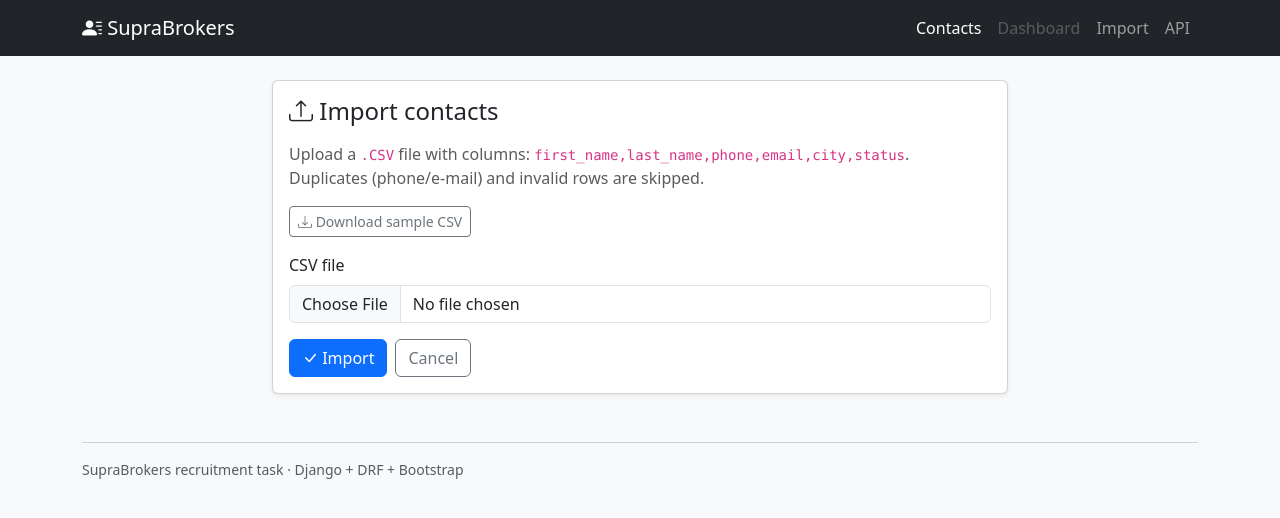
After one commit to BodzioES/SupraBrokers-RecruTask, a Django app: page /import/ in a window 1280 px wide. The commit adds this page. Shown: the top 518 px of the page. Run offline with Django 5.2, Linux system fonts and the light colour scheme.

Commit message:
Implement CSV import with sample file
- Import form with CSV validation and 2MB limit
- Service parsing utf-8-sig, skipping duplicates and invalid rows
- Import view with added/skipped report and sample CSV
Refs #6

```diff
--- a/contacts/forms.py
+++ b/contacts/forms.py
@@ -1,6 +1,23 @@
 from django import forms
+from django.core.exceptions import ValidationError
 
 from .models import Contact
+
+
+class ContactImportForm(forms.Form):
+    """Upload a .CSV file with contacts."""
+
+    file = forms.FileField(
+        widget=forms.ClearableFileInput(attrs={'class': 'form-control', 'accept': '.csv'})
+    )
+
+    def clean_file(self):
+        uploaded = self.cleaned_data['file']
+        if not uploaded.name.lower().endswith('.csv'):
+            raise ValidationError('Only .CSV files are allowed.')
+        if uploaded.size > 2 * 1024 * 1024:
+            raise ValidationError('File is too large (max 2 MB).')
+        return uploaded
 
 
 class ContactForm(forms.ModelForm):
--- /dev/null
+++ b/contacts/services.py
@@ -0,0 +1,60 @@
+import csv
+import io
+
+from django.core.exceptions import ValidationError
+from django.db import IntegrityError
+
+from .models import Contact, ContactStatus, normalize_phone
+
+REQUIRED_COLUMNS = {'first_name', 'last_name', 'phone', 'email', 'city', 'status'}
+
+
+def import_contacts_from_csv(uploaded_file) -> tuple[int, int]:
+    """Parse CSV and create contacts. Returns (added, skipped).
+
+    - Encoding utf-8-sig (handles BOM from Excel).
+    - Skips rows with missing columns, invalid data or duplicates.
+    - Status is looked up case-insensitively, created if missing.
+    """
+    text = io.TextIOWrapper(uploaded_file, encoding='utf-8-sig')
+    reader = csv.DictReader(text)
+    if reader.fieldnames is None:
+        raise ValidationError('Empty CSV file.')
+    missing = REQUIRED_COLUMNS - {h.strip() for h in reader.fieldnames if h}
+    if missing:
+        raise ValidationError(f'Missing columns: {", ".join(sorted(missing))}.')
+
+    added = 0
+    skipped = 0
+    for row in reader:
+        try:
+            first_name = (row.get('first_name') or '').strip()
+            last_name = (row.get('last_name') or '').strip()
+            phone = normalize_phone(row.get('phone') or '')
+            email = (row.get('email') or '').strip().lower()
+            city = (row.get('city') or '').strip()
+            status_name = (row.get('status') or '').strip()
+            if not all([first_name, last_name, phone, email, city, status_name]):
+                skipped += 1
+                continue
+            if Contact.objects.filter(phone=phone).exists():
+                skipped += 1
+                continue
+            if Contact.objects.filter(email__iexact=email).exists():
+                skipped += 1
+                continue
+            status, _ = ContactStatus.objects.get_or_create(name=status_name)
+            contact = Contact(
+                first_name=first_name,
+                last_name=last_name,
+                phone=phone,
+                email=email,
+                city=city,
+                status=status,
+            )
+            contact.full_clean()
+            contact.save()
+            added += 1
+        except (ValidationError, IntegrityError, ValueError):
+            skipped += 1
+    return added, skipped
--- a/contacts/urls.py
+++ b/contacts/urls.py
@@ -3,6 +3,7 @@ from django.urls import path
 from .views import (
     ContactCreateView,
     ContactDeleteView,
+    ContactImportView,
     ContactListView,
     ContactUpdateView,
 )
@@ -12,6 +13,7 @@ app_name = 'contacts'
 urlpatterns = [
     path('', ContactListView.as_view(), name='list'),
     path('add/', ContactCreateView.as_view(), name='add'),
+    path('import/', ContactImportView.as_view(), name='import'),
     path('<int:pk>/edit/', ContactUpdateView.as_view(), name='edit'),
     path('<int:pk>/delete/', ContactDeleteView.as_view(), name='delete'),
 ]
--- a/contacts/views.py
+++ b/contacts/views.py
@@ -1,10 +1,13 @@
+from django.contrib import messages
 from django.contrib.messages.views import SuccessMessageMixin
+from django.core.exceptions import ValidationError
 from django.db.models import Q
 from django.urls import reverse_lazy
-from django.views.generic import CreateView, DeleteView, ListView, UpdateView
+from django.views.generic import CreateView, DeleteView, FormView, ListView, UpdateView
 
-from .forms import ContactForm
+from .forms import ContactForm, ContactImportForm
 from .models import Contact
+from .services import import_contacts_from_csv
 
 
 class ContactListView(ListView):
@@ -71,3 +74,20 @@ class ContactDeleteView(DeleteView):
     model = Contact
     template_name = 'contacts/contact_confirm_delete.html'
     success_url = reverse_lazy('contacts:list')
+
+
+class ContactImportView(FormView):
+    form_class = ContactImportForm
+    template_name = 'contacts/contact_import.html'
+    success_url = reverse_lazy('contacts:list')
+
+    def form_valid(self, form):
+        try:
+            added, skipped = import_contacts_from_csv(form.cleaned_data['file'])
+        except ValidationError as exc:
+            form.add_error('file', exc)
+            return self.form_invalid(form)
+        messages.success(
+            self.request, f'Imported {added} contacts, skipped {skipped}.'
+        )
+        return super().form_valid(form)
--- /dev/null
+++ b/static/contacts/sample_contacts.csv
@@ -0,0 +1,4 @@
+first_name,last_name,phone,email,city,status
+Jan,Kowalski,+48123456789,jan.kowalski@example.com,Warszawa,new
+Anna,Nowak,987654321,anna.nowak@example.com,Krakow,in_progress
+Piotr,Zielinski,+48555111222,piotr.z@example.com,Gdansk,new
--- a/templates/base.html
+++ b/templates/base.html
@@ -20,7 +20,7 @@
       <ul class="navbar-nav ms-auto">
         <li class="nav-item"><a class="nav-link active" href="{% url 'contacts:list' %}">Contacts</a></li>
         <li class="nav-item"><a class="nav-link disabled" href="#">Dashboard</a></li>
-        <li class="nav-item"><a class="nav-link disabled" href="#">Import</a></li>
+        <li class="nav-item"><a class="nav-link" href="{% url 'contacts:import' %}">Import</a></li>
         <li class="nav-item"><a class="nav-link" href="/api/contacts/">API</a></li>
       </ul>
     </div>
--- /dev/null
+++ b/templates/contacts/contact_import.html
@@ -0,0 +1,43 @@
+{% extends 'base.html' %}
+{% load static %}
+
+{% block title %}Import contacts — SupraBrokers{% endblock %}
+
+{% block content %}
+<div class="row justify-content-center">
+  <div class="col-12 col-lg-8">
+    <div class="card shadow-sm">
+      <div class="card-body">
+        <h1 class="h4 mb-3"><i class="bi bi-upload"></i> Import contacts</h1>
+        <p class="text-muted">
+          Upload a <code>.CSV</code> file with columns:
+          <code>first_name,last_name,phone,email,city,status</code>.
+          Duplicates (phone/e-mail) and invalid rows are skipped.
+        </p>
+        <p>
+          <a href="{% static 'contacts/sample_contacts.csv' %}" class="btn btn-outline-secondary btn-sm">
+            <i class="bi bi-download"></i> Download sample CSV
+          </a>
+        </p>
+        <form method="post" enctype="multipart/form-data">
+          {% csrf_token %}
+          {% if form.non_field_errors %}
+          <div class="alert alert-danger">{{ form.non_field_errors }}</div>
+          {% endif %}
+          <div class="mb-3">
+            <label class="form-label" for="{{ form.file.id_for_label }}">CSV file</label>
+            {{ form.file }}
+            {% if form.file.errors %}<div class="text-danger small">{{ form.file.errors }}</div>{% endif %}
+          </div>
+          <div class="d-flex gap-2">
+            <button type="submit" class="btn btn-primary">
+              <i class="bi bi-check-lg"></i> Import
+            </button>
+            <a href="{% url 'contacts:list' %}" class="btn btn-outline-secondary">Cancel</a>
+          </div>
+        </form>
+      </div>
+    </div>
+  </div>
+</div>
+{% endblock %}
--- a/templates/contacts/contact_list.html
+++ b/templates/contacts/contact_list.html
@@ -11,6 +11,9 @@
     </span>
     <a href="{% url 'contacts:add' %}" class="btn btn-primary btn-sm">
       <i class="bi bi-plus-circle"></i> Add contact
+    </a>
+    <a href="{% url 'contacts:import' %}" class="btn btn-outline-secondary btn-sm">
+      <i class="bi bi-upload"></i> Import
     </a>
   </div>
 </div>
```
